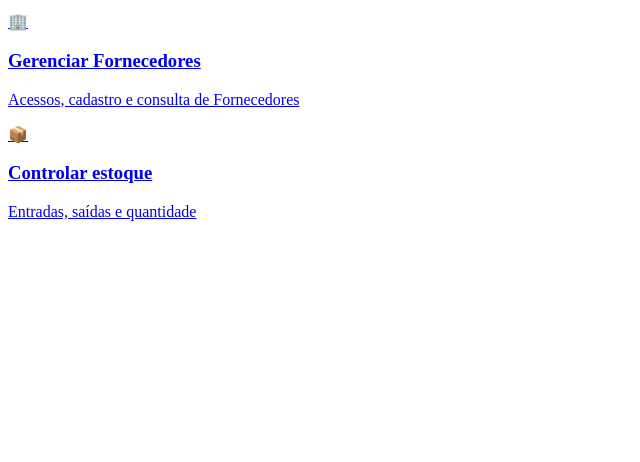
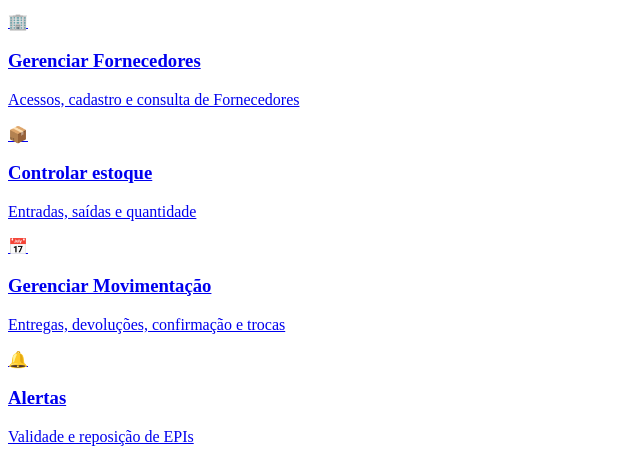
Before and after one commit to GEPI-Grupo/Projeto-Sistema-Inteligente-de-Gest-o-de-EPIs, a Laravel app: page /dashboard in a window 1280 px wide. Shown: the part 620-1082 px from the top of the page, without its empty margins (0-640 px from the left). Before the commit the page ends 841 px from the top, so only its background shows below. Run offline with Laravel 12, Linux system fonts and the light colour scheme.

Commit message:
atualizado pagina inicial (adm)

```diff
--- a/resources/views/adm/dashboard.blade.php
+++ b/resources/views/adm/dashboard.blade.php
@@ -67,18 +67,26 @@
                 <p>Acessos, cadastro e consulta de Fornecedores</p>
             </a>
 
-
             <a href="#" class="menu-card">
                 <span class="menu-icon">&#128230;</span>
                 <h3>Controlar estoque</h3>
                 <p>Entradas, saídas e quantidade</p>
             </a>
 
+            <a href="/movimentacoes" class="menu-card">
+                <span class="menu-icon">&#128197;</span>
+                <h3>Gerenciar Movimentação</h3>
+                <p>Entregas, devoluções, confirmação e trocas</p>
+            </a>
 
+            <a href="#" class="menu-card">
+                <span class="menu-icon">&#128276;</span>
+                <h3>Alertas</h3>
+                <p>Validade e reposição de EPIs</p>
+            </a>
 
         </section>
     </main>
-
 </body>
 
 </html>
```
